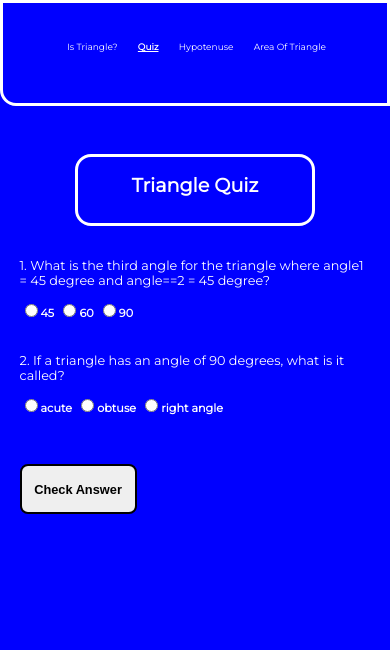
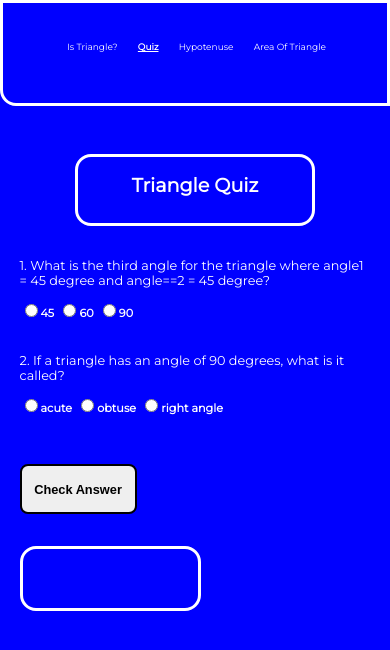
Before and after one commit to sushmita12345/Triangle, a plain HTML site: page quiz.html in a window 390 px wide. Drawn offline with Linux system fonts and the light colour scheme.

Commit message:
change the quiz styling

```diff
--- a/quiz.html
+++ b/quiz.html
@@ -45,8 +45,9 @@
     </form>
     <div class="button-1">
       <button id="submit-btn">Check Answer</button>
+
+      <div id="output-1"></div>
     </div>
-    <div id="output-1"></div>
     <script src="quiz.js" ></script>
   </body>
 </html>
--- a/quiz.js
+++ b/quiz.js
@@ -1,7 +1,7 @@
 const quizForm = document.querySelector(".quiz-form");
 const submitAnswerBtn = document.querySelector("#submit-btn");
 
-const outputCheck = document.querySelector("#output");
+const outputCheck = document.querySelector("#output-1");
 
 const correctAnswer = ["90", "right angle"];
 
--- a/style.css
+++ b/style.css
@@ -169,6 +169,20 @@ label{
 
 }
 
+#output-1{
+  width: 20vw;
+  height: 6vh;
+  margin-top: 2rem;
+  border-radius: 1rem;
+  padding-top: 1rem;
+  color: white;
+  border-style: solid;
+  border-color: white;
+  text-align: left;
+  text-align: center;
+
+}
+
 .side-input {
   margin-top: 2rem;
   width: 15vw;
@@ -326,6 +340,12 @@ label{
     font-size: 1.2rem;
   }
 
+  #output-1{
+    width: 45vw;
+    height: 5vh;
+
+  }
+
   .side-input {
     width: 30vw;
     height: 5vh;
```
